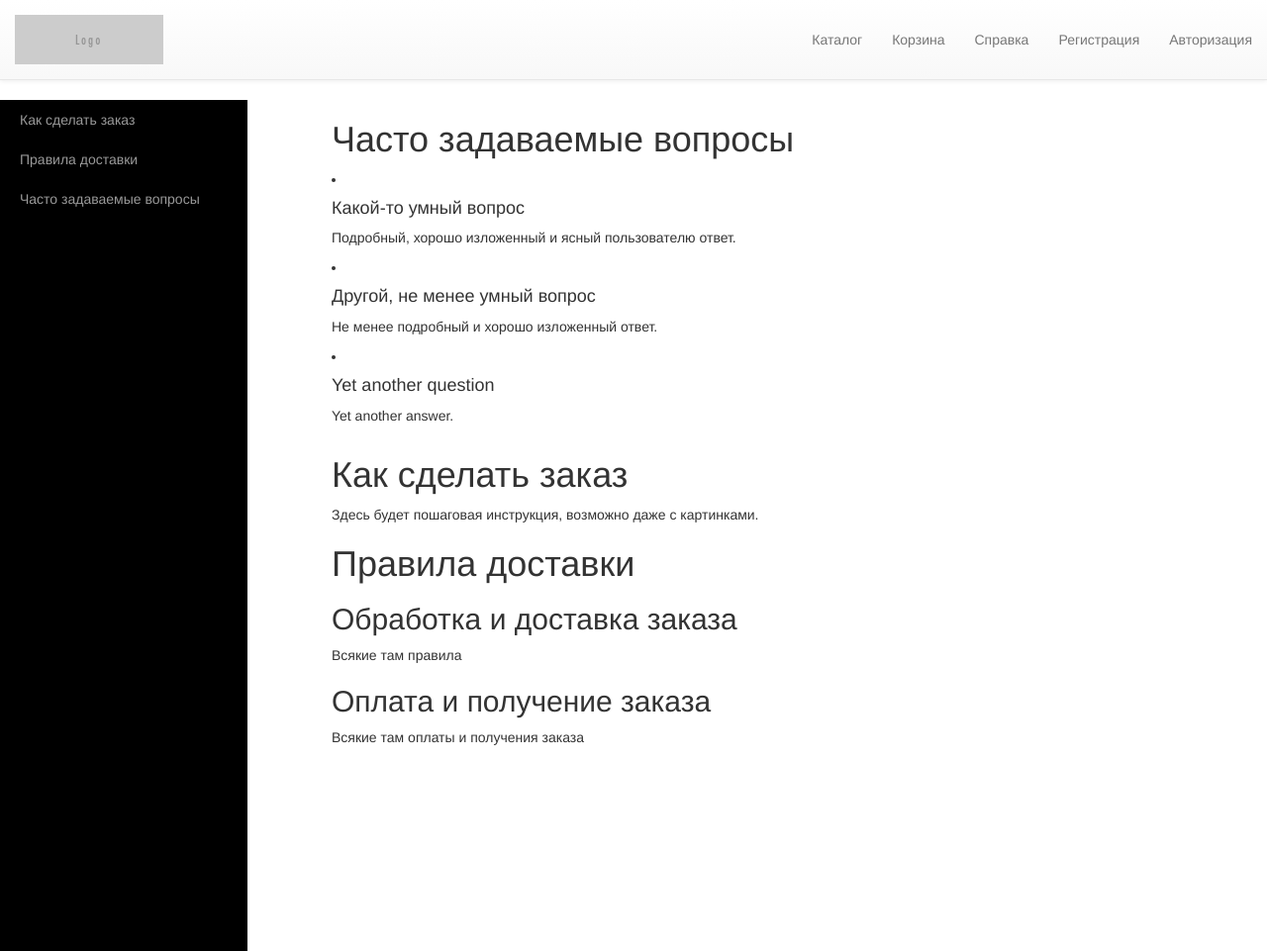
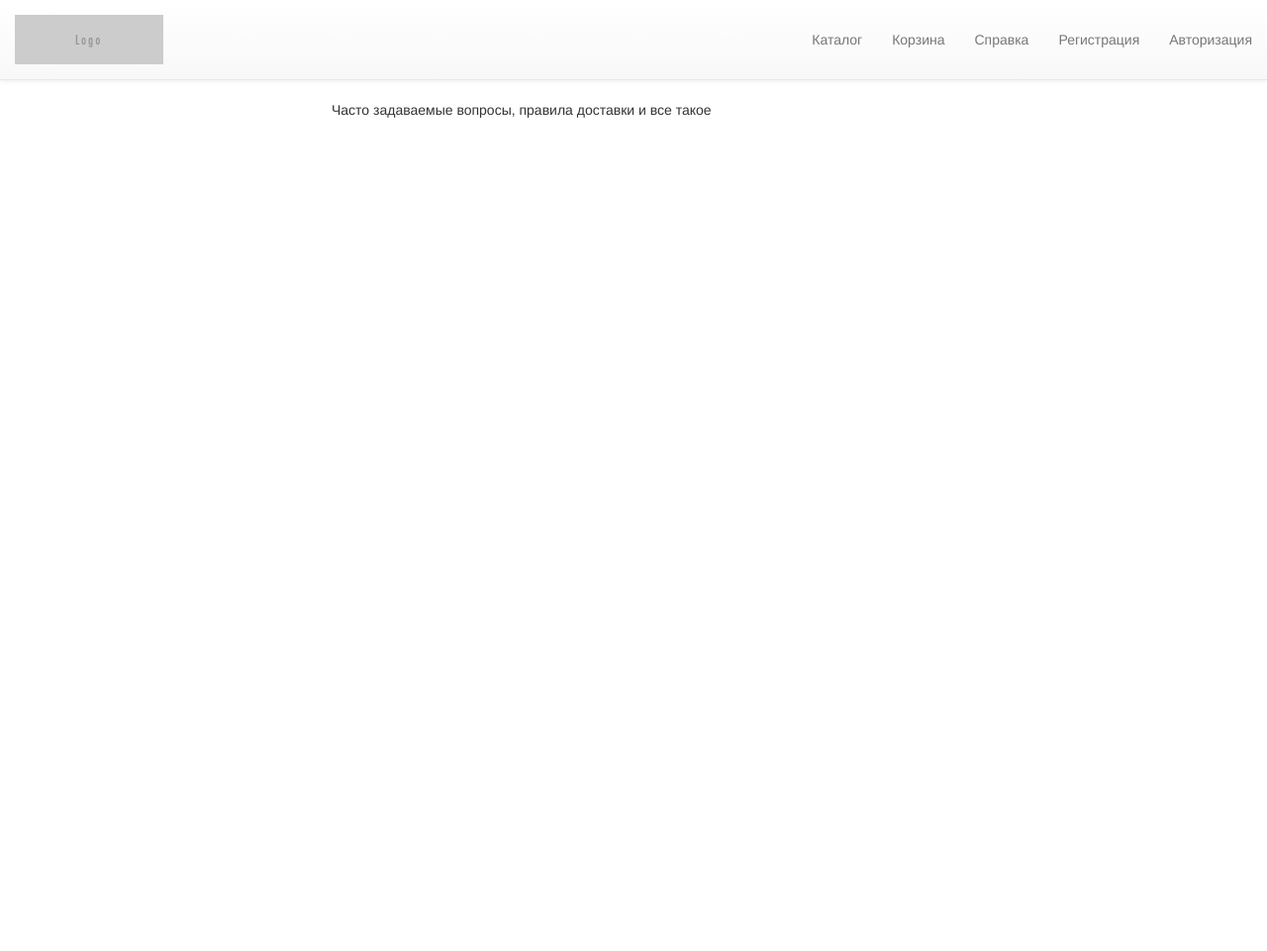
Before and after one commit to devium/Pharmacy, a Django app: page /help/ in a window 1280 px wide. Shown: the whole page at 99% size. Run offline with Django 3.2, Linux system fonts and the light colour scheme; some libraries are stand-ins or nearby versions.

Commit message:
Fixed help template

```diff
--- a/products/templates/help.html
+++ b/products/templates/help.html
@@ -11,68 +11,11 @@
 
       <!-- wrapper -->
         <div id="wrapper">
-          <!-- sidebar-wrapper -->
-          <div id="sidebar-wrapper">
-            <ul class="sidebar-nav">
-              <li>
-                <a href="order_help">Как сделать заказ</a>
-              </li>
-              <li>
-                <a href="delivery_help">Правила доставки</a>
-              </li>
-              <li>
-                <a href="help">Часто задаваемые вопросы</a>
-              </li>
-            </ul>
-          </div>
-          <!-- /#sidebar-wrapper -->
-
           <!-- page-content-wrapper -->
           <div id="page-content-wrapper faq">
             <div class="container-fluid">
-              <h1>Часто задаваемые вопросы</h1>
-              <div class="content">
-                <oi>
-                  <li>
-                    <h4>Какой-то умный вопрос</h4>
-                    <p>Подробный, хорошо изложенный и ясный пользователю ответ.</p>
-                  </li>
-                  <li>
-                    <h4>Другой, не менее умный вопрос</h4>
-                    <p>Не менее подробный и хорошо изложенный ответ.</p>
-                  </li>
-                  <li>
-                    <h4>Yet another question</h4>
-                    <p>Yet another answer.</p>
-                  </li>
-                </oi>
-              </div>
+              Часто задаваемые вопросы, правила доставки и все такое
             </div>
-          </div>
-          <!-- page-content-wrapper -->
-            <!-- page-content-wrapper -->
-          <div id="page-content-wrapper order">
-            <div class="container-fluid">
-              <h1>Как сделать заказ</h1>
-              <div class="content">
-                Здесь будет пошаговая инструкция, возможно даже с картинками.
-              </div>
-            </div>
-          </div>
-          <!-- page-content-wrapper -->
-            <!-- page-content-wrapper -->
-          <div id="page-content-wrapper delivery">
-            <div class="container-fluid">
-              <h1>Правила доставки</h1>
-              <div class="content">
-                <h2>Обработка и доставка заказа</h2>
-                <p>Всякие там правила</p>
-                <h2>Оплата и получение заказа</h2>
-                <p>Всякие там оплаты и получения заказа</p>
-              </div>
-            </div>
-          </div>
-          <!-- page-content-wrapper -->
 
         </div>
         <!-- /#wrapper -->
```
